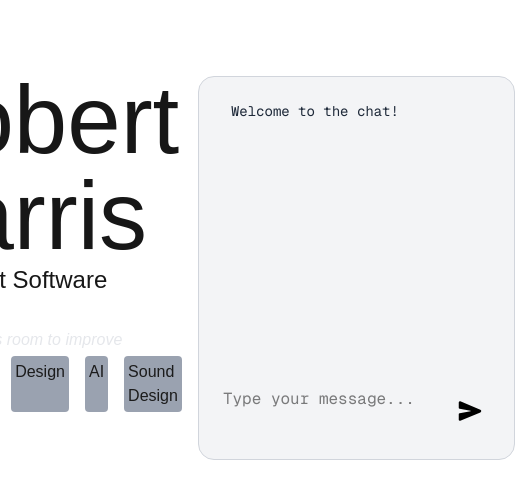
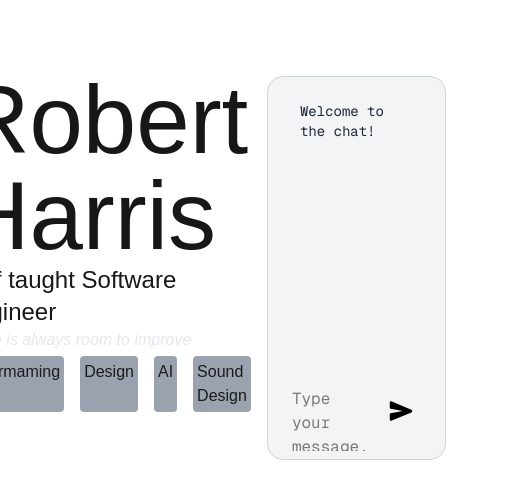
Before and after one commit to rlh850/portfolio, a Next.js app: page / in a window 390 px wide. Shown: the top 498 px of the page, 515 px wide, since content can reach past the window. Built offline with nearby package versions, Linux system fonts and the light colour scheme.

Commit message:
Add react-markdown dependency and update ChatMessagesArea to render messages using ReactMarkdown for improved formatting; adjust layout in page component for better responsiveness.

```diff
--- a/package.json
+++ b/package.json
@@ -18,6 +18,7 @@
     "react": "19.1.0",
     "react-dom": "19.1.0",
     "react-icons": "^5.5.0",
+    "react-markdown": "^10.1.0",
     "zod": "^3.25.76"
   },
   "devDependencies": {
--- a/src/app/components/chat/ChatMessagesArea.tsx
+++ b/src/app/components/chat/ChatMessagesArea.tsx
@@ -1,4 +1,5 @@
 import React from 'react';
+import ReactMarkdown from 'react-markdown';
 
 interface Message {
    text: string;
@@ -20,7 +21,9 @@ const ChatMessagesArea = ({ messages }: ChatMessagesAreaProps) => {
                <div
                   className={`max-w-xs lg:max-w-md px-4 py-2 rounded-lg text-gray-800`}
                >
-                  <p className="text-sm">{message.text}</p>
+                  <div className="text-sm prose prose-sm max-w-none">
+                     <ReactMarkdown>{message.text}</ReactMarkdown>
+                  </div>
                </div>
             </div>
          ))}
--- a/src/app/page.tsx
+++ b/src/app/page.tsx
@@ -12,7 +12,7 @@ const page = () => {
                 <div className="">
                     <Hero />
                 </div>
-                <div className="w-96">
+                <div className="w-1/2">
                     <ChatWindow />
                 </div>
             </div>
```
Also changed, not shown: 1 other file (tests, documents, lock files or other folders).
